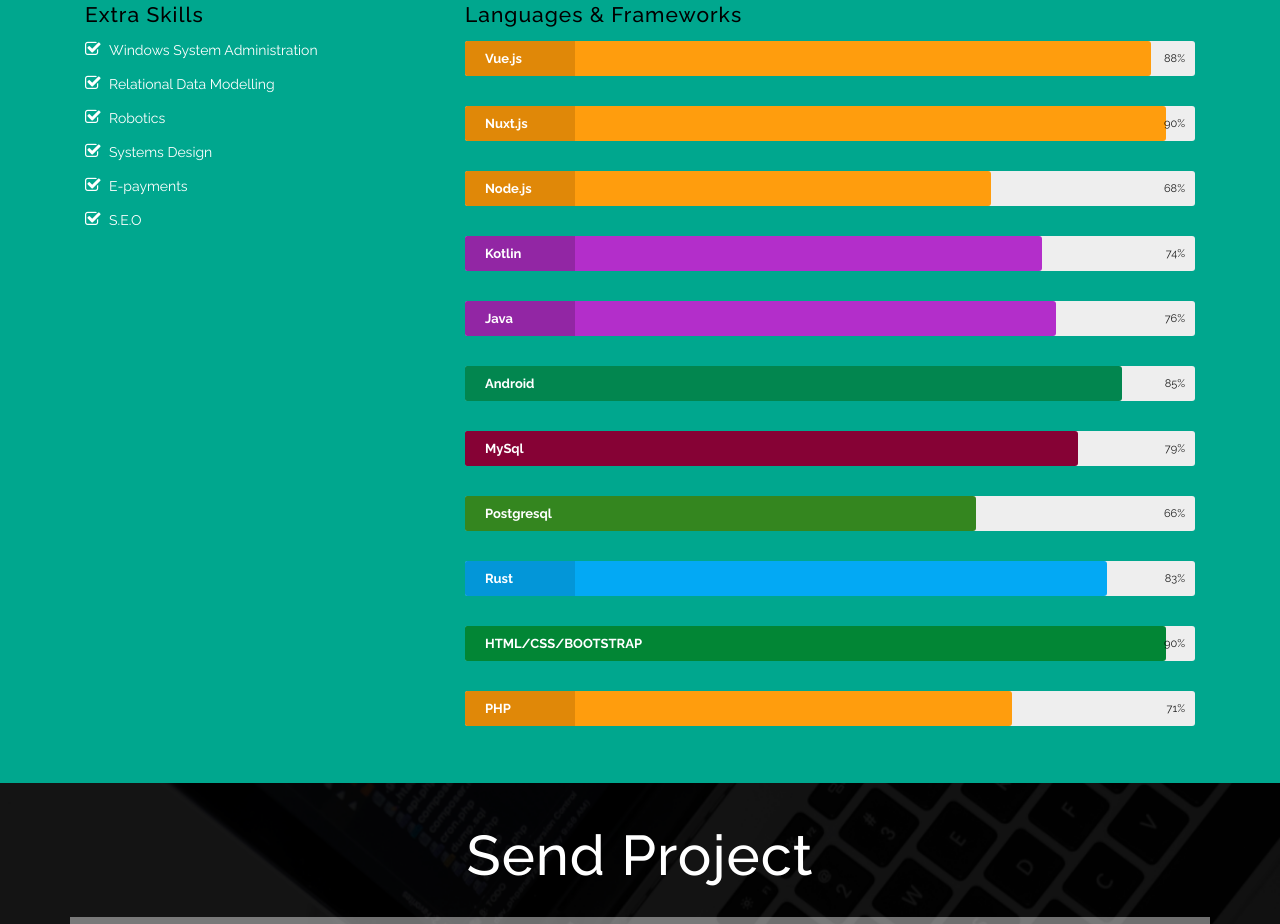
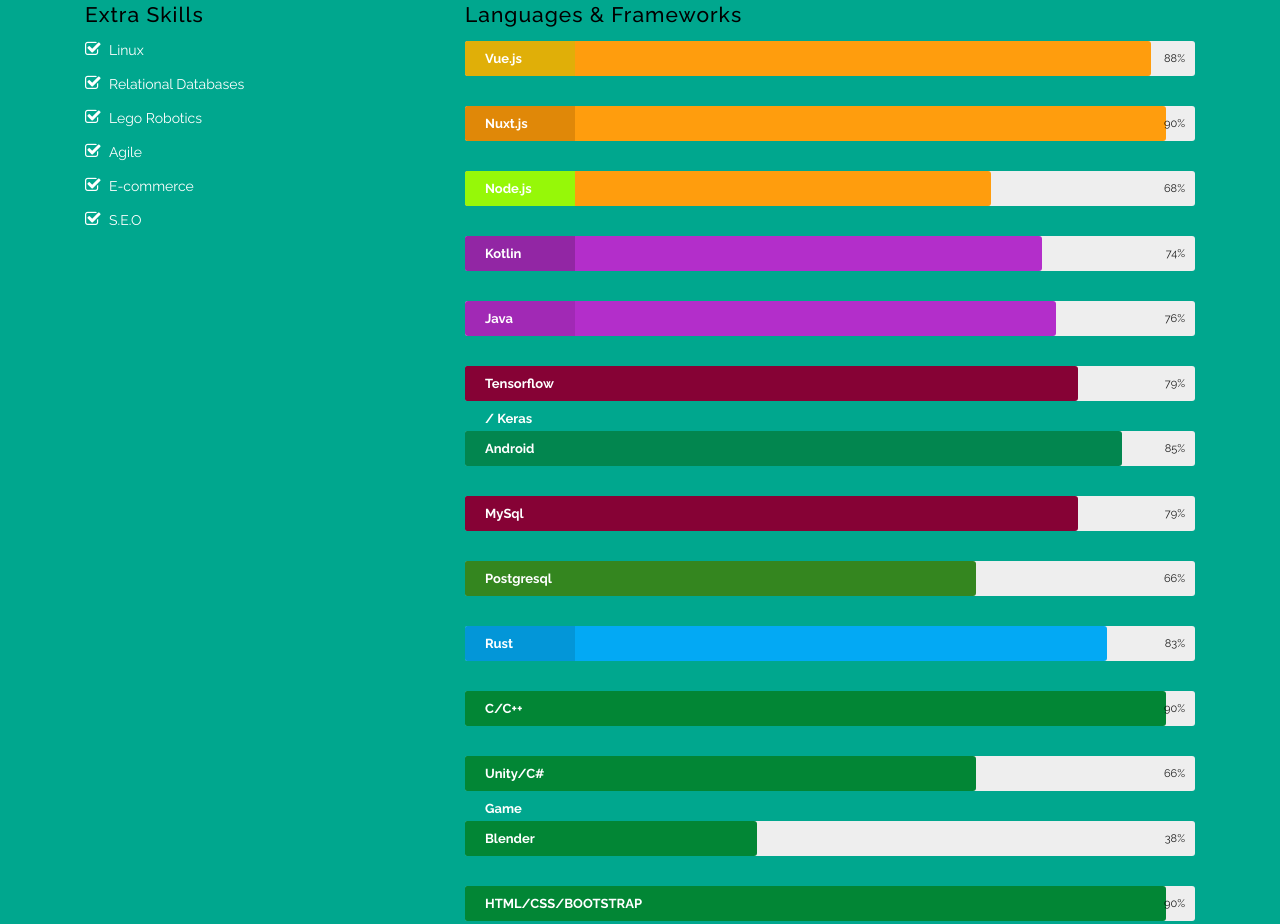
Before and after one commit to Ndirangug/Ndirangug.github.io, a plain HTML site: page index.html in a window 1280 px wide. Shown: the part 1466-2390 px from the top of the page. Drawn offline with Linux system fonts and the light colour scheme.

Commit message:
Updaate Extra Skills

```diff
--- a/index.html
+++ b/index.html
@@ -110,7 +110,7 @@
 				</div>
 				<div class="col-md-8 col-sm-8 about-right wthree">
 					<h2>Hi, I'm <span>George Ndirangu </span></h2>
-					<h4>algorithimizer</h4>
+					<h4>Awesome person</h4>
 					<ul class="address">
 
 						<li>
@@ -174,11 +174,11 @@
 					<div class="col-md-4 col-sm-4 skills-w3lsleft">
 						<h4>Extra Skills</h4>
 						<ul>
-							<li><span class="fa fa-check-square-o" aria-hidden="true"></span>Windows System Administration</li>
-							<li><span class="fa fa-check-square-o" aria-hidden="true"></span>Relational Data Modelling</li>
-							<li><span class="fa fa-check-square-o" aria-hidden="true"></span>Robotics</li>
-							<li><span class="fa fa-check-square-o" aria-hidden="true"></span>Systems Design</li>
-							<li><span class="fa fa-check-square-o" aria-hidden="true"></span>E-payments</li>
+							<li><span class="fa fa-check-square-o" aria-hidden="true"></span>Linux</li>
+							<li><span class="fa fa-check-square-o" aria-hidden="true"></span>Relational Databases</li>
+							<li><span class="fa fa-check-square-o" aria-hidden="true"></span>Lego Robotics</li>
+							<li><span class="fa fa-check-square-o" aria-hidden="true"></span>Agile</li>
+							<li><span class="fa fa-check-square-o" aria-hidden="true"></span>E-commerce</li>
 							<li><span class="fa fa-check-square-o" aria-hidden="true"></span>S.E.O</li>
 
 
@@ -187,7 +187,7 @@
 					<div class="col-md-8 col-sm-8 skills-w3lsright">
 						<h4>Languages & Frameworks</h4>
 						<div class="skillbar" data-percent="94">
-							<span class="skillbar-title" style="background:#e08808;">Vue.js</span>
+							<span class="skillbar-title" style="background:#e0af08;">Vue.js</span>
 							<p class="skillbar-bar" style="background: #ff9d0d;"></p>
 							<span class="skill-bar-percent"></span>
 						</div>
@@ -199,7 +199,7 @@
 						</div>
 						<!-- End Skill Bar -->
 						<div class="skillbar" data-percent="72">
-							<span class="skillbar-title" style="background:#e08808;">Node.js</span>
+							<span class="skillbar-title" style="background:#96f808;">Node.js</span>
 							<p class="skillbar-bar" style="background: #ff9d0d;"></p>
 							<span class="skill-bar-percent"></span>
 						</div>
@@ -211,8 +211,14 @@
 						</div>
 						<!-- End Skill Bar -->
 						<div class="skillbar" data-percent="81">
-							<span class="skillbar-title" style="background:#9226a4;">Java</span>
+							<span class="skillbar-title" style="background:#0f6a4;">Java</span>
 							<p class="skillbar-bar" style="background:#b32eca;"></p>
+							<span class="skill-bar-percent"></span>
+						</div>
+						<!-- End Skill Bar -->
+						<div class="skillbar" data-percent="84">
+							<span class="skillbar-title" style="background:#860235;">Tensorflow / Keras</span>
+							<p class="skillbar-bar" style="background: #860235;"></p>
 							<span class="skill-bar-percent"></span>
 						</div>
 						<!-- End Skill Bar -->
@@ -237,6 +243,24 @@
 						<div class="skillbar" data-percent="88">
 							<span class="skillbar-title" style="background:#0396d8;">Rust</span>
 							<p class="skillbar-bar" style="background:#03A9F4;"></p>
+							<span class="skill-bar-percent"></span>
+						</div>
+						<!-- End Skill Bar -->
+						<div class="skillbar" data-percent="96">
+							<span class="skillbar-title" style="background:#028635;">C/C++</span>
+							<p class="skillbar-bar" style="background: #028635;"></p>
+							<span class="skill-bar-percent"></span>
+						</div>
+						<!-- End Skill Bar -->
+						<div class="skillbar" data-percent="70">
+							<span class="skillbar-title" style="background:#028635;">Unity/C# Game Development</span>
+							<p class="skillbar-bar" style="background: #028635;"></p>
+							<span class="skill-bar-percent"></span>
+						</div>
+						<!-- End Skill Bar -->
+						<div class="skillbar" data-percent="40">
+							<span class="skillbar-title" style="background:#028635;">Blender</span>
+							<p class="skillbar-bar" style="background: #028635;"></p>
 							<span class="skill-bar-percent"></span>
 						</div>
 						<!-- End Skill Bar -->
```
